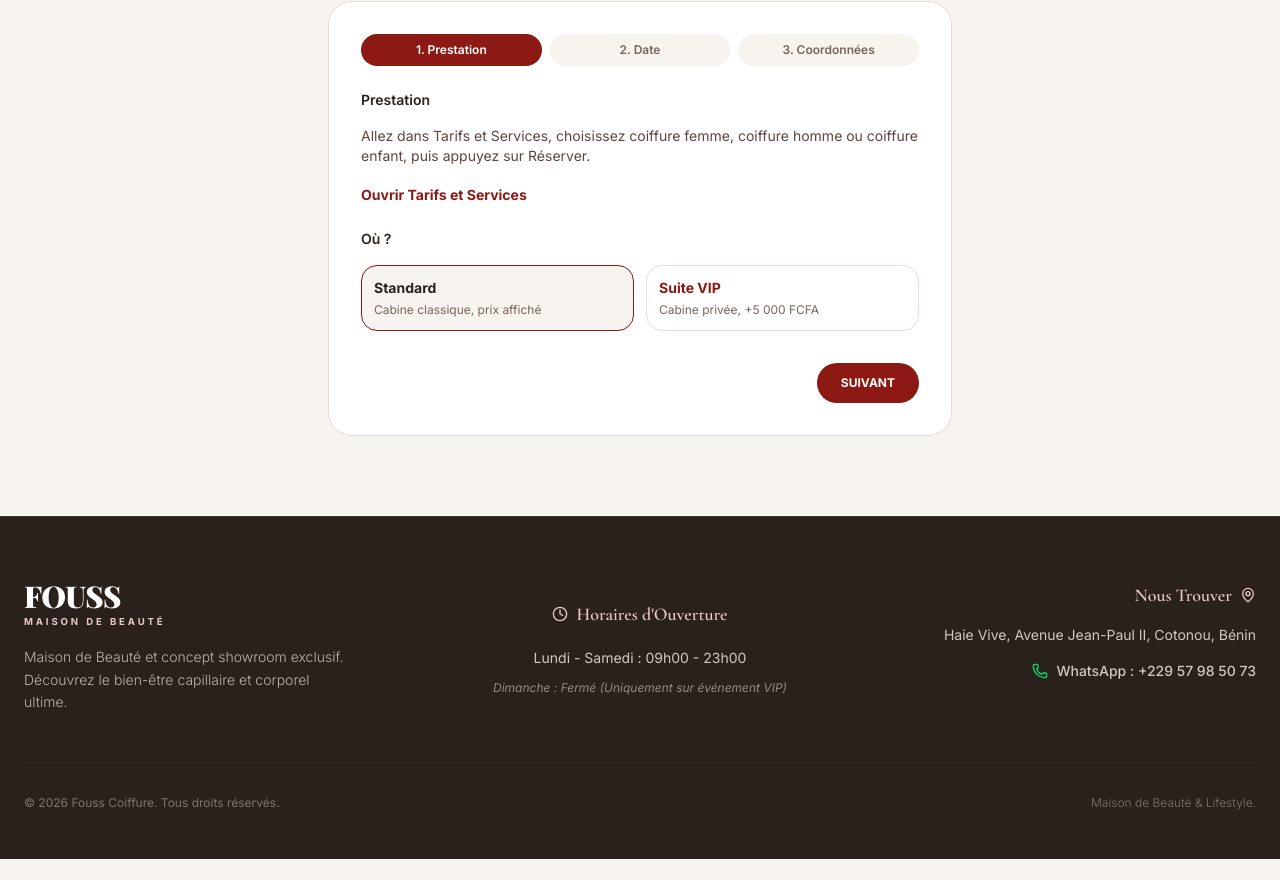
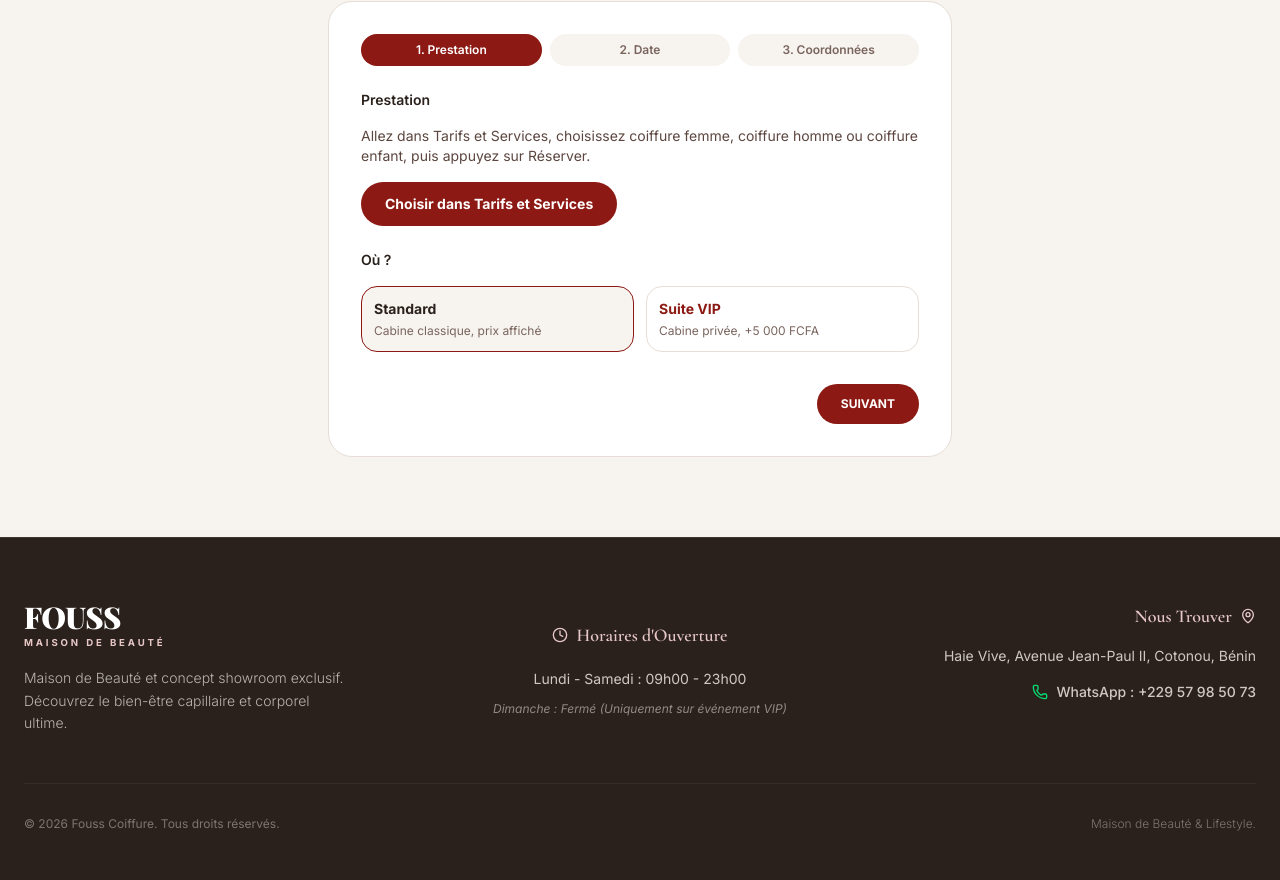
Before and after one commit to Soboure/fouss_coiffure, a React (Vite) app: page / in a window 1280 px wide. Shown: the part 2814-3694 px from the top of the page. Before the commit the page ends 3673 px from the top, so only its background shows below. Built offline with nearby package versions, Linux system fonts and the light colour scheme; a web font is replaced by a local one.

Commit message:
Met le passage vers les tarifs dans un bouton bordeaux.

```diff
--- a/src/MainSite.tsx
+++ b/src/MainSite.tsx
@@ -401,7 +401,7 @@ export default function MainSite() {
                   <div className="space-y-4">
                     <p className="text-sm font-semibold">Prestation</p>
                     <p className="text-sm text-warm-brown">Allez dans Tarifs et Services, choisissez coiffure femme, coiffure homme ou coiffure enfant, puis appuyez sur Réserver.</p>
-                    <Link to="/tarifs" className="inline-flex text-sm font-bold text-bordeaux">Ouvrir Tarifs et Services</Link>
+                    <Link to="/tarifs" className="inline-flex items-center justify-center bg-bordeaux text-white px-6 py-3 rounded-full text-sm font-bold">Choisir dans Tarifs et Services</Link>
                     {formData.service && <p className="rounded-2xl border border-bordeaux bg-creme px-4 py-3 text-sm font-semibold">{formData.service}</p>}
                     <p className="text-sm font-semibold pt-2">Où ?</p>
                     <div className="grid grid-cols-2 gap-3">
```
